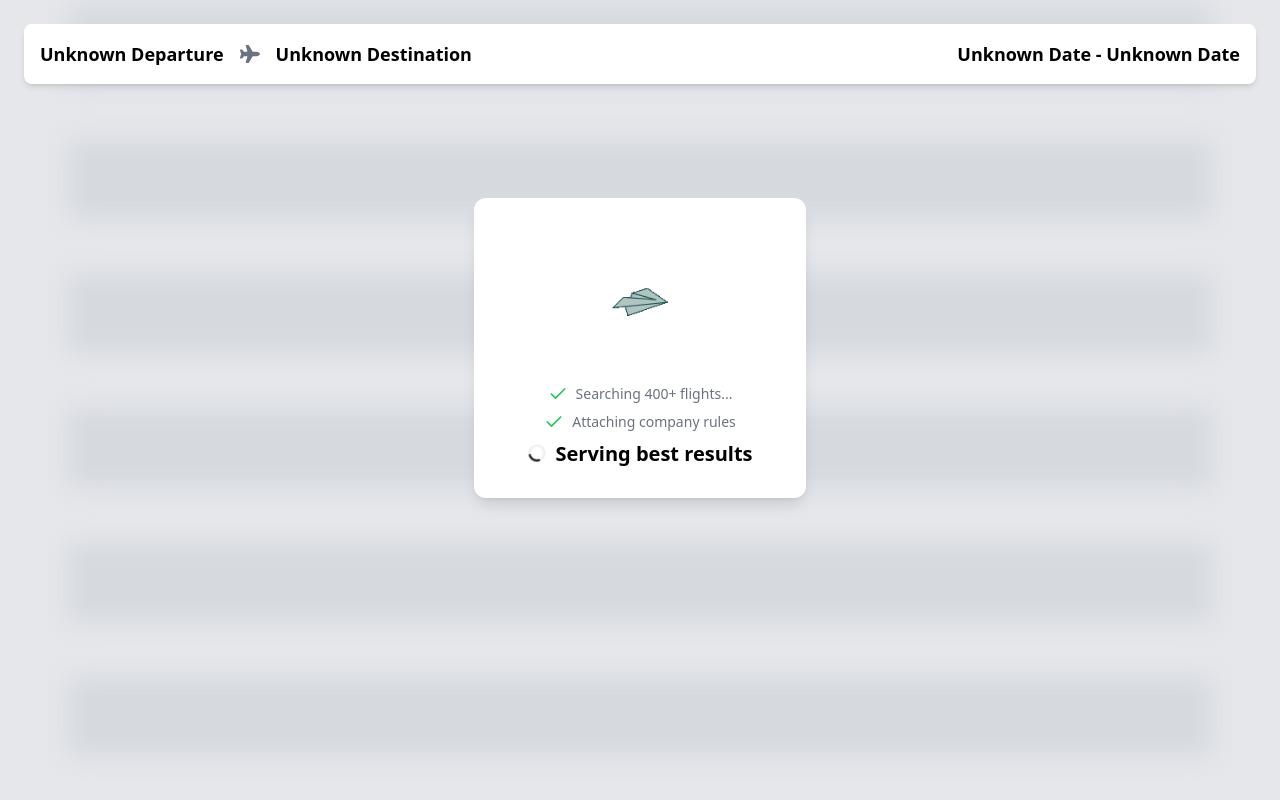
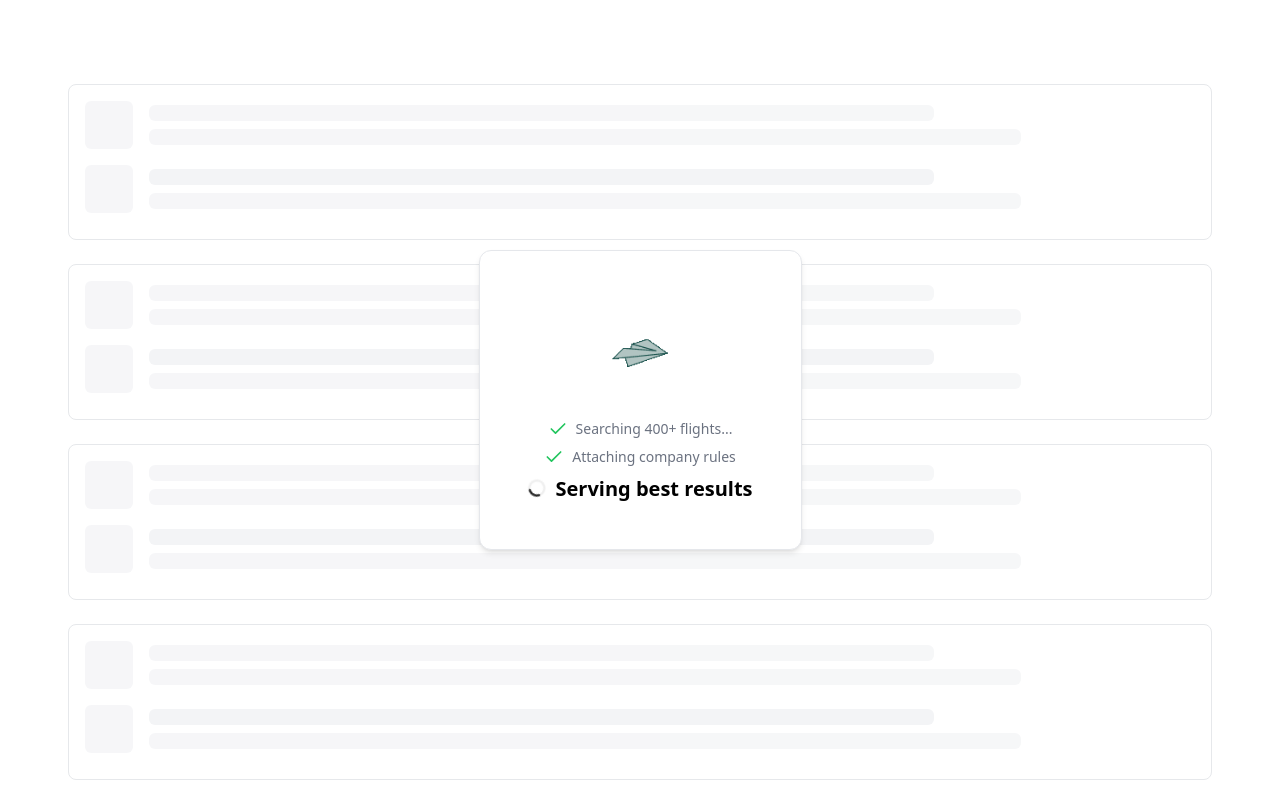
Before and after one commit to sajalkumar07/Kitt-Project, a Next.js app: page /flight-results in a window 1280 px wide. Built offline with nearby package versions, Linux system fonts and the light colour scheme.

Commit message:
background skeleton loading and fixed landing flight selection ui done

```diff
--- a/src/app/components/FlightResultsLoading.tsx
+++ b/src/app/components/FlightResultsLoading.tsx
@@ -36,39 +36,42 @@ const FlightResultsLoading: React.FC<{
   }, []);
 
   return (
-    <div className="relative h-screen bg-gray-50 p-6">
+    <div className="relative h-screen bg-white p-6">
       {/* Blurred out flight results - Skeleton Loading */}
-      <div className="absolute inset-0 bg-gray-200 flex items-center justify-center">
-        <div className="blur-md w-[90%] h-[100%] grid grid-cols-1 gap-4 p-1">
-          {/* Big section for Descriptions */}
-
-          {/* Small section for Profile Pictures */}
-          <div className="h-20 bg-gray-300 rounded-md animate-pulse" />
-          <div className="h-20 bg-gray-300 rounded-md animate-pulse" />
-          <div className="h-20 bg-gray-300 rounded-md animate-pulse" />
-          <div className="h-20 bg-gray-300 rounded-md animate-pulse" />
-          <div className="h-20 bg-gray-300 rounded-md animate-pulse" />
-          <div className="h-20 bg-gray-300 rounded-md animate-pulse" />
-        </div>
-      </div>
-
-      {/* Search Bar */}
-      <div className="bg-white shadow-md rounded-lg flex items-center justify-between p-4 mb-6 relative z-10">
-        <div className="flex gap-4 items-center">
-          <span className="text-lg font-semibold">{from}</span>
-          <FaPlane className="text-xl text-gray-500" />
-          <span className="text-lg font-semibold">{to}</span>
-        </div>
-        <div className="flex items-center gap-2">
-          <span className="text-lg font-semibold">{travelDates}</span>
-        </div>
+      <div className="absolute inset-0 flex items-center justify-center flex-col overflow-auto pt-20">
+        {/* Repeat the flight information sections */}
+        {Array(4)
+          .fill()
+          .map((_, index) => (
+            <div key={index} className="w-[90%] h-[180px] bg-white mb-4">
+              <div className="w-full h-full grid grid-cols-1 gap-2 p-1">
+                <div className=" w-full h-full bg-white rounded-lg p-4 border-[1px] border-[#E6E8EB] flex flex-col gap-4">
+                  {/* Row 1 */}
+                  <div className="flex items-center gap-4">
+                    <div className="h-12 w-12 bg-gray-100 animate-pulse  rounded-md "></div>
+                    <div className="flex-1">
+                      <div className="h-4 bg-gray-100 rounded-md animate-pulse  w-3/4 mb-2"></div>
+                      <div className="h-4 bg-gray-100 rounded-md animate-pulse  w-5/6"></div>
+                    </div>
+                  </div>
+                  <div className="flex items-center gap-4">
+                    <div className="h-12 w-12 bg-gray-100 animate-pulse  rounded-md "></div>
+                    <div className="flex-1">
+                      <div className="h-4 bg-gray-100 animate-puls rounded-md w-3/4 mb-2"></div>
+                      <div className="h-4 bg-gray-100 animate-pulse rounded-md w-5/6"></div>
+                    </div>
+                  </div>
+                </div>
+              </div>
+            </div>
+          ))}
       </div>
 
       {/* Loading Section */}
-      <div className="flex flex-col items-center justify-center h-[60vh] relative z-10">
-        <div className="bg-white p-10 shadow-lg rounded-xl flex flex-col items-center w-[332px] h-[300px]">
+      <div className="flex flex-col items-center justify-center h-[100%] relative">
+        <div className="bg-white p-10 shadow-md rounded-xl flex flex-col items-center justify-center w-[323px] h-[300px] border-[1px] border:[#E6E8EB]">
           {/* GIF of Paper Plane */}
-          <div className="paper-plane-container mb-4 animate-waveFloat">
+          <div className="paper-plane-container ">
             <img
               src={GIF.src}
               alt="Paper Plane"
--- a/src/app/components/SearchFlightForm.tsx
+++ b/src/app/components/SearchFlightForm.tsx
@@ -3,6 +3,7 @@
 import { useRouter } from "next/navigation";
 import React, { useState } from "react";
 import { ChevronDown } from "lucide-react";
+import FlightResults from "./FlightResults";
 
 const CustomMarkerIcon = () => (
   <svg
@@ -115,7 +116,7 @@ export default function SearchFlightForm() {
 
     setTimeout(() => {
       router.push(`/flight-results?${query.toString()}`);
-    }, 2000);
+    }, 1000);
   };
 
   return (
@@ -123,7 +124,7 @@ export default function SearchFlightForm() {
       <h2 className="text-3xl font-semibold">Good afternoon, KITT</h2>
       <form
         onSubmit={handleSubmit}
-        className="bg-white p-6 shadow-md rounded-md w-[1057px] flex flex-col mt-20 border-black"
+        className="bg-white p-6 shadow-md rounded-md w-[1057px] flex flex-col mt-20 border-[1px] border-border:#E6E8EB"
       >
         <div className="text-[16px]  rounded-md font-medium mb-4 bg-[#F5F7FA] w-[127px] h-[36px] text-center items-center flex justify-center">
           Flights
--- a/src/app/flight-results/page.tsx
+++ b/src/app/flight-results/page.tsx
@@ -1,68 +1,15 @@
-// src/app/flight-results.tsx
 "use client";
 
 import { useSearchParams } from "next/navigation";
 import { useEffect, useState } from "react";
-import FlightResultsLoading from "../components/FlightResultsLoading"; // Import the loading component
-import FlightDetailsModal from "../components/FlightDetailsModal"; // Import the modal component
+import FlightResultsLoading from "../components/FlightResultsLoading";
+import FlightDetailsModal from "../components/FlightDetailsModal";
 import { FaPlane } from "react-icons/fa";
-
-interface Flight {
-  flightNumber: string;
-  airline: string;
-  from: string;
-  to: string;
-  departureTime: string;
-  arrivalTime: string;
-  price: string;
-}
-
-// Simulated flight data (this should come from your API)
-const mockFlights: Flight[] = [
-  {
-    flightNumber: "AI123",
-    airline: "Air India",
-    from: "DEL",
-    to: "BOM",
-    departureTime: "09:00 AM",
-    arrivalTime: "11:00 AM",
-    price: "₹4500",
-  },
-  {
-    flightNumber: "6E456",
-    airline: "IndiGo",
-    from: "DEL",
-    to: "BOM",
-    departureTime: "01:00 PM",
-    arrivalTime: "03:00 PM",
-    price: "₹4000",
-  },
-  {
-    flightNumber: "LH 4324",
-    airline: "Lufthansa",
-    from: "DEL",
-    to: "BOM",
-    departureTime: "11:45 PM",
-    arrivalTime: "6:45 AM",
-    price: "₹4000",
-  },
-  {
-    flightNumber: "EK 1234",
-    airline: "Emirates",
-    from: "DEL",
-    to: "BOM",
-    departureTime: "9:45 AM",
-    arrivalTime: "11:45 AM",
-    price: "2,456.90",
-  },
-];
 
 export default function FlightResults() {
   const searchParams = useSearchParams();
-  const [flights, setFlights] = useState<Flight[]>([]);
+
   const [loading, setLoading] = useState(true);
-
-  // Modal state
   const [isModalOpen, setModalOpen] = useState(false);
   const [selectedFlight, setSelectedFlight] = useState<Flight | null>(null);
 
@@ -73,16 +20,16 @@ export default function FlightResults() {
     if (from && to) {
       setLoading(true);
       setTimeout(() => {
-        const filteredFlights = mockFlights.filter(
-          (flight) => flight.from === from && flight.to === to
-        );
-        setFlights(filteredFlights);
         setLoading(false);
-      }, 8000); // Simulate a 2-second API delay
+      }, 1000); // Simulate a 2-second API delay
     }
   }, [searchParams]);
 
-  // Display the loading screen while fetching flight results
+  const handleSelectFlight = (flight: Flight) => {
+    setSelectedFlight(flight);
+    setModalOpen(true);
+  };
+
   if (loading) {
     return (
       <FlightResultsLoading
@@ -95,59 +42,46 @@ export default function FlightResults() {
     );
   }
 
-  // Function to handle opening the modal
-  const handleSelectFlight = (flight: Flight) => {
-    setSelectedFlight(flight);
-    setModalOpen(true);
-  };
-
   return (
-    <div className="min-h-screen p-6">
-      <div className="bg-white shadow-md rounded-md flex items-center justify-between p-4 mb-6">
-        <div className="flex gap-4 items-center">
-          <span className="text-lg font-semibold">
-            {searchParams.get("from") || "Unknown Departure"}
-          </span>
-          <FaPlane className="text-xl text-gray-500" />
-          <span className="text-lg font-semibold">
-            {searchParams.get("to") || "Unknown Destination"}
-          </span>
-        </div>
-        <div className="flex items-center gap-2">
-          <span className="text-lg font-semibold">{`${
-            searchParams.get("departureDate") || "Unknown Date"
-          } - ${searchParams.get("returnDate") || "Unknown Date"}`}</span>
+    <div className="relative h-screen bg-white p-6">
+      {/* Main Content Below Header */}
+      <div className="absolute inset-0 flex items-center justify-center flex-col overflow-auto pt-20">
+        {/* Repeat the flight information sections */}
+        {Array(4)
+          .fill()
+          .map((_, index) => (
+            <div key={index} className="w-[90%] h-[180px] bg-white mb-4">
+              <div className="w-full h-full grid grid-cols-1 gap-2 p-1">
+                <div className="w-full h-full bg-white rounded-lg p-4 border-[1px] border-[#E6E8EB] flex flex-col gap-4">
+                  {/* Row 1 */}
+                  <div className="flex items-center gap-4">
+                    <div className="h-12 w-12 bg-gray-100 rounded-md "></div>
+                    <div className="flex-1">
+                      <div className="h-4 bg-gray-100 rounded-md w-3/4 mb-2"></div>
+                      <div className="h-4 bg-gray-100 rounded-md w-5/6"></div>
                     </div>
                   </div>
-
-      {flights.length === 0 ? (
-        <p>No flights found for your search criteria.</p>
-      ) : (
-        <div className="grid gap-4">
-          {flights.map((flight, index) => (
-            <div key={index} className="border p-4 rounded-lg shadow-md">
-              <h2 className="font-semibold">
-                {flight.airline} - {flight.flightNumber}
-              </h2>
-              <p>From: {flight.from}</p>
-              <p>To: {flight.to}</p>
-              <p>Departure: {flight.departureTime}</p>
-              <p>Arrival: {flight.arrivalTime}</p>
-              <p>Price: {flight.price}</p>
-
-              {/* Select Flight Button */}
+                  <div className="flex items-center gap-4">
+                    <div className="h-12 w-12 bg-gray-100 rounded-md "></div>
+                    <div className="flex-1">
+                      <div className="h-4 bg-gray-100 rounded-md w-3/4 mb-2"></div>
+                      <div className="h-4 bg-gray-100 rounded-md w-5/6"></div>
+                    </div>
+                    <div className="">
                       <button
-                className="mt-4 bg-blue-500 text-white px-4 py-2 rounded-lg"
-                onClick={() => handleSelectFlight(flight)}
+                        onClick={handleSelectFlight}
+                        className="bg-green-700 text-white px-6 py-2 rounded-md flex justify-self-end"
                       >
-                Select Flight
+                        Select
                       </button>
+                    </div>
+                  </div>
+                </div>
+              </div>
             </div>
           ))}
       </div>
-      )}
 
-      {/* Flight Details Modal */}
       <FlightDetailsModal
         isOpen={isModalOpen}
         onClose={() => setModalOpen(false)}
--- a/src/app/flight-search/page.tsx
+++ b/src/app/flight-search/page.tsx
@@ -1,10 +1,10 @@
-// src/app/flight-search/page.tsx
-import SearchFlightForm from "../components/SearchFlightForm";
+// // src/app/flight-search/page.tsx
+// import SearchFlightForm from "../components/SearchFlightForm";
 
-export default function FlightSearchPage() {
-  return (
-    <div>
-      <SearchFlightForm />
-    </div>
-  );
-}
+// export default function FlightSearchPage() {
+//   return (
+//     <div>
+//       <SearchFlightForm />
+//     </div>
+//   );
+// }
```
Also changed, not shown: src/app/components/FlightResults.tsx (+79 -70 lines). Lines whose indentation alone changed are shown as unchanged.
